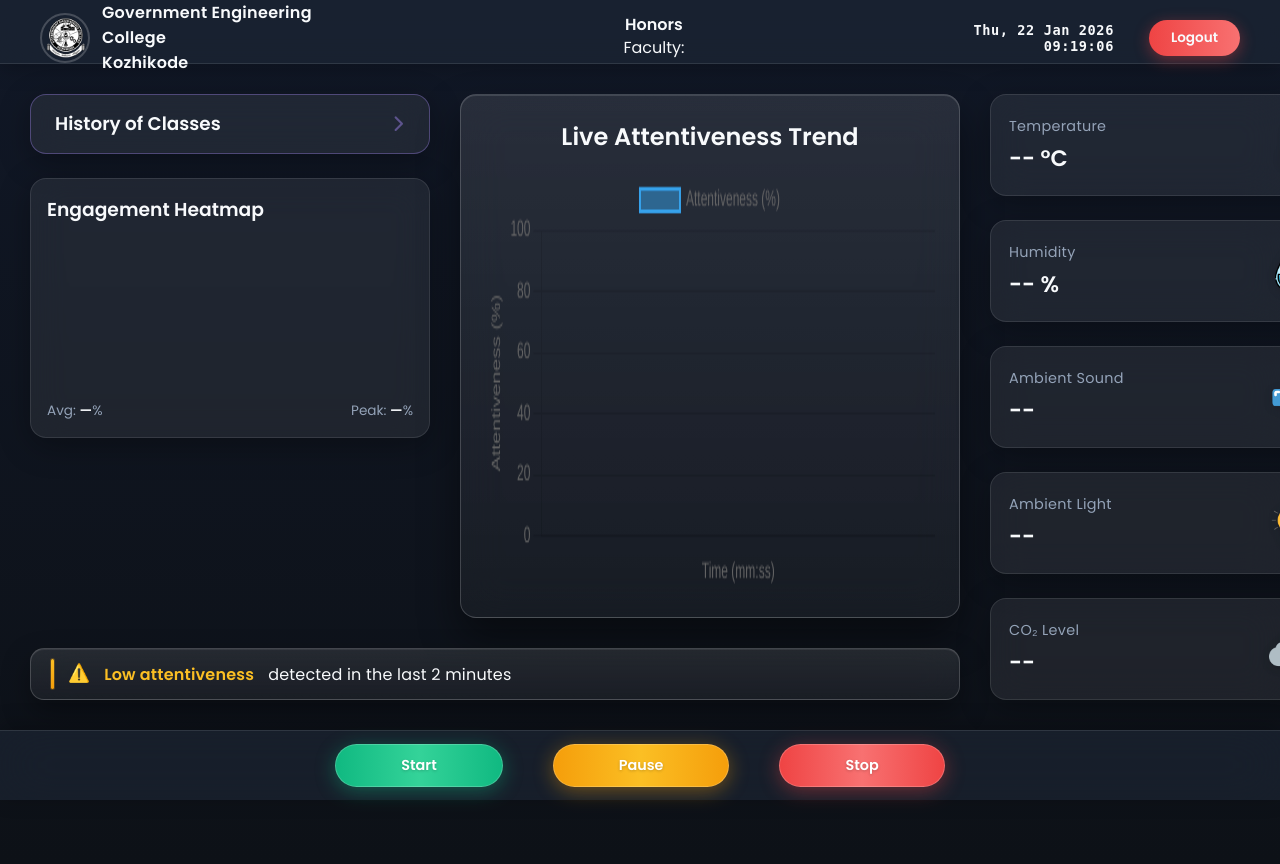
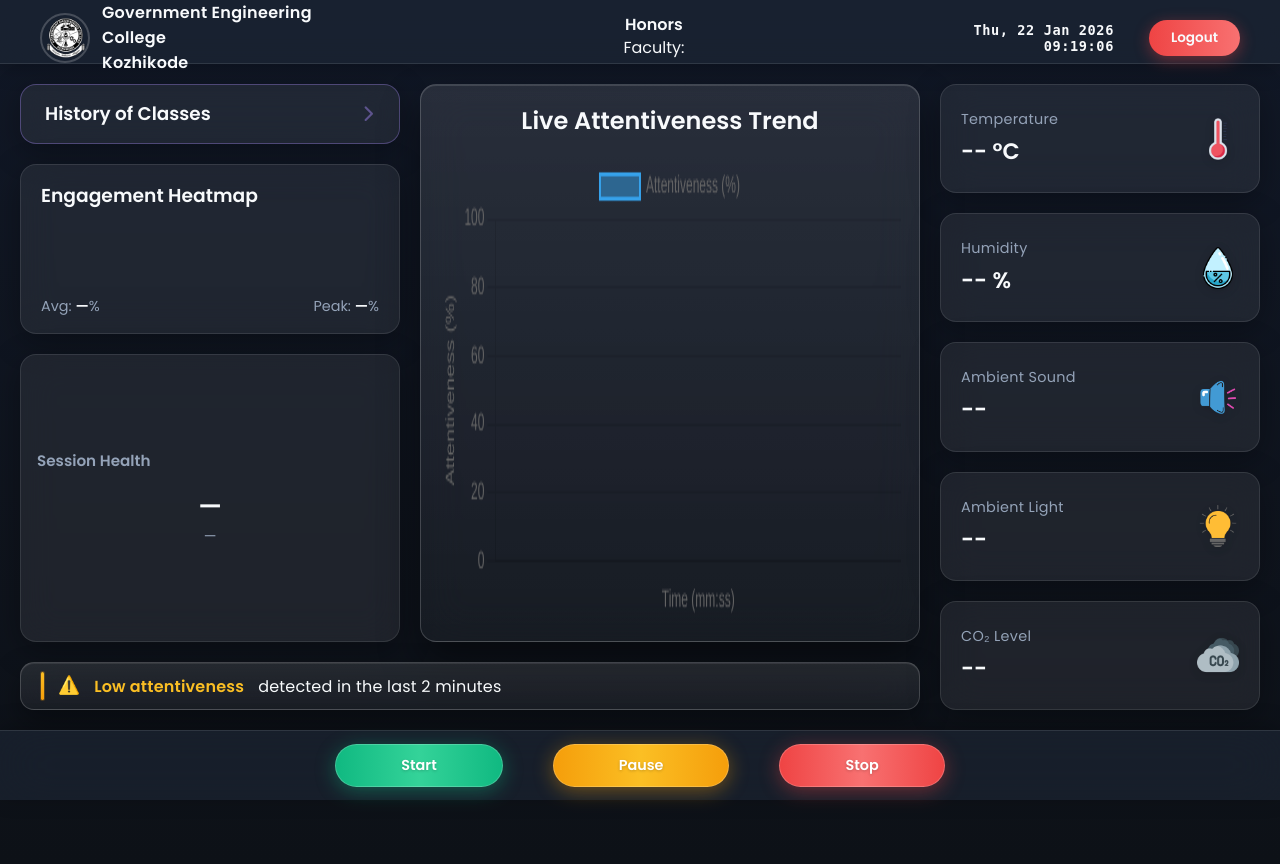
Before and after one commit to natjoecodes/student-engagement-system, a Flask app: page /dashboard in a window 1280 px wide. Run offline with Flask 3, Linux system fonts and the light colour scheme; the visitor is signed in with stand-in values (Sample User, id 1).

Commit message:
bad_update

```diff
--- /dev/null
+++ b/dashboard-server/static/mediaqueries.css
@@ -0,0 +1,194 @@
+/* ==========================================================================
+   MEDIA QUERIES — LANDSCAPE ONLY DASHBOARD
+   File: mediaqueries.css
+   Purpose:
+   - Enforce landscape-only usage
+   - Stabilize layout on short landscape screens
+   - Prevent grid collapse & uneven gaps
+   ====================================s====================================== */
+
+
+/* =========================================================
+   1. HARD BLOCK PORTRAIT MODE
+   ========================================================= */
+
+@media (orientation: portrait) {
+
+  body {
+    overflow: hidden;
+  }
+
+  body::before {
+    content: "Please rotate your device to landscape mode";
+    position: fixed;
+    inset: 0;
+    z-index: 999999;
+
+    display: flex;
+    align-items: center;
+    justify-content: center;
+
+    background: #0d1117;
+    color: #f8fafc;
+
+    font-size: 1.2rem;
+    font-weight: 600;
+    text-align: center;
+    padding: 24px;
+  }
+
+  .navbar,
+  .dashboard-container,
+  .bottom-controls {
+    display: none !important;
+  }
+}
+
+
+/* =========================================================
+   2. BASE LANDSCAPE SAFETY NET
+   ========================================================= */
+
+@media (orientation: landscape) {
+
+  body {
+    overflow: hidden;
+  }
+
+  .dashboard-container {
+    overflow-y: auto;
+    overflow-x: hidden;
+  }
+
+  /* Prevent grid children from forcing overflow */
+  .left-panel,
+  .center-panel,
+  .right-panel {
+    min-height: 0;
+  }
+}
+
+
+/* =========================================================
+   3. SHORT LANDSCAPE SCREENS (MOST IMPORTANT FIX)
+   Applies to:
+   - Laptops
+   - Split windows
+   - 13–14 inch displays
+   ========================================================= */
+
+@media (orientation: landscape) and (max-height: 820px) {
+
+  /* Reduce global spacing slightly */
+  .dashboard-container {
+    padding: 20px;
+    gap: 20px;
+  }
+
+  .left-panel {
+    gap: 20px;
+  }
+
+  .right-panel {
+    gap: 20px;
+  }
+
+  .heatmap-card {
+    min-height: 170px;
+  }
+
+  .heatmap-grid {
+    margin: 12px 0;
+  }
+
+  /* Session Health card MUST NOT stretch unevenly */
+  .session-insight-card {
+    justify-content: center;
+    padding: 16px;
+  }
+
+  .session-insight-card h3 {
+    margin-bottom: 8px;
+  }
+
+  .insight-breakdown {
+    display: none;
+  }
+
+  .insight-sub {
+    display: none;
+  }
+
+  .insight-value {
+    font-size: 1.6rem;
+  }
+
+  /* Chart padding reduction */
+  .chart-wrapper {
+    padding: 18px;
+  }
+
+  /* Alert bar height safety */
+  .scoped-alert {
+    min-height: 48px;
+  }
+}
+
+@media (orientation: landscape) and (max-height: 720px) {
+  .heatmap-card {
+    min-height: 150px;
+  }
+}
+
+/* =========================================================
+   4. VERY SHORT LANDSCAPE (EDGE CASE)
+   < 720px height
+   ========================================================= */
+
+@media (orientation: landscape) and (max-height: 720px) {
+
+  .dashboard-container {
+    padding: 16px;
+    gap: 16px;
+  }
+
+  .left-panel,
+  .right-panel {
+    gap: 16px;
+  }
+
+  .heatmap-card {
+    height: 120px;
+    min-height: 120px;
+  }
+
+  .insight-value {
+    font-size: 1.4rem;
+  }
+
+  .chart-wrapper {
+    padding: 14px;
+  }
+
+  /* Buttons stay usable */
+  .bottom-controls button {
+    padding: 8px 50px;
+    font-size: 0.85rem;
+  }
+}
+
+
+/* =========================================================
+   5. NARROW LANDSCAPE WIDTH SAFETY
+   Prevents column squeeze distortion
+   ========================================================= */
+
+@media (orientation: landscape) and (max-width: 1100px) {
+
+  .dashboard-container {
+    grid-template-columns:
+      minmax(280px, 340px)
+      minmax(360px, 1fr)
+      minmax(260px, 300px);
+  }
+}
--- a/dashboard-server/static/script.js
+++ b/dashboard-server/static/script.js
@@ -21,6 +21,26 @@ document.addEventListener("DOMContentLoaded", () => {
 
   let timetableData = {};
   let facultyData = {};
+
+  const INSIGHTS = [
+  "health",
+  "timeBelow",
+  "pattern"
+];
+
+let currentInsightIndex = 0;
+let forcedInsight = null;
+let forceTimeout = null;
+
+const insightCard = document.getElementById("sessionInsightCard");
+const insightTitle = document.getElementById("insightTitle");
+const insightValue = document.getElementById("insightValue");
+const insightSub = document.getElementById("insightSub");
+
+const insightLabel = document.getElementById("insightLabel");
+const insightAvg = document.getElementById("insightAvg");
+const insightStability = document.getElementById("insightStability");
+const insightRisk = document.getElementById("insightRisk");
 
   /* ==========================================================================
      2. DATA FETCHING (API & JSON)
@@ -113,9 +133,11 @@ function renderHeatmap(data) {
   if (!grid) return;
   grid.innerHTML = "";
 
-  const columns = 12;
-  const rows = 3;
-  const maxCells = columns * rows;
+const columns = 12;
+const rows = getComputedStyle(document.getElementById("heatmapGrid"))
+  .gridTemplateRows.split(" ").length;
+
+const maxCells = columns * rows;
 
   if (!data.length) {
     for (let i = 0; i < maxCells; i++) {
@@ -151,6 +173,84 @@ function renderHeatmap(data) {
   peakEng.textContent = peak;
 }
 
+ /* ==========================================================================
+     3.1. SESSION INSIGHTS LOGIC
+     ========================================================================== */
+
+
+function computeSessionHealth() {
+  if (!attentionData.length) return null;
+
+  const avg =
+    attentionData.reduce((a, b) => a + b, 0) / attentionData.length;
+
+  const volatility =
+    Math.sqrt(
+      attentionData
+        .map(v => Math.pow(v - avg, 2))
+        .reduce((a, b) => a + b, 0) / attentionData.length
+    );
+
+  let health = Math.round(avg - volatility / 2);
+  health = Math.max(0, Math.min(100, health));
+
+  return { health, volatility };
+}
+
+function computeTimeBelowThreshold(threshold = 40) {
+  return attentionData.filter(v => v < threshold).length * 5; // seconds
+}
+
+function renderInsight(type) {
+  if (type === "health") {
+  const data = computeSessionHealth();
+  if (!data) return;
+
+  const avg =
+    attentionData.reduce((a, b) => a + b, 0) / attentionData.length;
+
+  const volatility = data.volatility;
+  const health = data.health;
+
+  // Primary
+  insightTitle.textContent = "Session Health";
+  insightValue.textContent = `${health} / 100`;
+
+  // Label
+  let label = "Stable Engagement";
+  if (volatility > 25) label = "Highly Volatile";
+  else if (health < 60) label = "At Risk";
+
+  insightLabel.textContent = label;
+
+  // Breakdown
+  insightAvg.textContent = `Avg: ${Math.round(avg)}%`;
+  insightStability.textContent =
+    `Stability: ${volatility < 20 ? "High" : "Low"}`;
+  insightRisk.textContent =
+    `Risk: ${health < 60 ? "High" : "Low"}`;
+
+  // Context
+  insightSub.textContent =
+    volatility > 25
+      ? "Large fluctuations detected"
+      : "Consistent engagement pattern";
+}
+
+  if (type === "timeBelow") {
+    const seconds = computeTimeBelowThreshold();
+    insightTitle.textContent = "Low Attention Time";
+    insightValue.textContent = `${Math.floor(seconds / 60)}m ${seconds % 60}s`;
+    insightSub.textContent = "Below 40% attentiveness";
+  }
+
+  if (type === "pattern") {
+    insightTitle.textContent = "Engagement Pattern";
+    insightValue.textContent = "Early Drop-off";
+    insightSub.textContent = "Detected this session";
+  }
+}
+
   /* ==========================================================================
      4. SESSION CONTROL (START/PAUSE/STOP)
      ========================================================================== */
@@ -181,6 +281,19 @@ if (value === null) return; // skip this tick
     timeLabels.push(`${min}:${sec}`);
     attentionData.push(value);
     heatmapData.push(value);
+
+    const lowTime = computeTimeBelowThreshold();
+
+if (lowTime > 120 && forcedInsight !== "timeBelow") {
+  forcedInsight = "timeBelow";
+  renderInsight("timeBelow");
+
+  clearTimeout(forceTimeout);
+  forceTimeout = setTimeout(() => {
+    forcedInsight = null;
+    renderInsight("health");
+  }, 7000);
+}
 
     renderHeatmap(heatmapData);
     attentionChart.update();
@@ -280,6 +393,7 @@ function updateButtonStates() {
 
   // --- Initialize Components ---
   initAttentionChart();
+  renderInsight("health");
   updateDateTime();
   setInterval(updateDateTime, 1000);
 
@@ -435,3 +549,12 @@ function createSessionCard(s) {
 
   return card;
 }
+
+insightCard?.addEventListener("click", () => {
+  if (forcedInsight) return;
+
+  currentInsightIndex =
+    (currentInsightIndex + 1) % INSIGHTS.length;
+
+  renderInsight(INSIGHTS[currentInsightIndex]);
+});
--- a/dashboard-server/static/style.css
+++ b/dashboard-server/static/style.css
@@ -45,23 +45,30 @@ body {
    ========================================================================== */
 .dashboard-container {
   display: grid;
-  grid-template-columns: 400px minmax(500px, 1fr) 340px;
-  grid-template-rows: calc(100% - var(--alert-h) - var(--grid-gap)) var(--alert-h);
+  grid-template-columns:
+    minmax(320px, 380px)
+    minmax(420px, 1fr)
+    minmax(280px, 320px);
+  grid-template-rows: 1fr auto;
   gap: var(--grid-gap);
   height: calc(100vh - var(--navbar-h) - var(--controls-h));
   margin-top: var(--navbar-h);
-  margin-bottom: var(--controls-h);
   padding: var(--grid-gap);
-  overflow: hidden;
+  overflow-y: auto;
+  overflow-x: hidden;
+  padding-bottom: var(--grid-gap);
 }
 
 .left-panel {
   grid-column: 1;
   grid-row: 1;
   display: grid;
-  grid-template-rows: auto 1fr;
+  grid-template-rows: auto auto minmax(200px, 1fr);
+  grid-auto-rows: minmax(0, auto);
+  align-content: start;
   gap: var(--card-gap);
   min-height: 0;
+  overflow: visible;
 }
 
 .center-panel {
@@ -272,7 +279,7 @@ body {
   flex-direction: column;
   align-items: stretch;
   justify-content: flex-start;
-  padding: 18px;
+  padding: 20px;
   background: var(--card-bg);
   backdrop-filter: blur(18px);
   border-radius: var(--radius-lg);
@@ -400,23 +407,12 @@ body {
 
 /* --- Heatmap --- */
 .heatmap-card {
-  padding: 16px;
+  padding: 16px 20px;
   display: flex;
   flex-direction: column;
   justify-content: flex-start;
-}
-
-/* LOCKED HEATMAP HEIGHT */
-.heatmap-card {
-  height: 100%;
-  min-height: 260px;   /* adjust once, never again */
-  max-height: 260px;
-}
-
-/* Grid always occupies same space */
-.heatmap-grid {
-  flex: 1;
-  align-content: start;
+  min-height: 200px;
+  overflow: hidden;
 }
 
 /* Empty-state cells still take space */
@@ -426,16 +422,21 @@ body {
 
 .heatmap-grid {
   display: grid;
-  grid-template-columns: repeat(12, 1fr);
+  grid-template-columns: minmax(0, 1fr);
+  grid-template-rows: repeat(2, 1fr);
+  grid-auto-rows: column;
   gap: 6px;
-  margin: 16px 0;
+  margin: 12px 0 10px;
+  width: 100%;
+  flex: 1;
+  min-height: 0;
 }
 
 .heatmap-cell {
-  aspect-ratio: 1 / 1;
-  border-radius: var(--radius-md);
-  background: rgba(255,255,255,0.08);
-  transition: transform 0.2s ease;
+  border-radius: 4px;
+  background: rgba(255,255,255,0.12);
+  width: 100%;
+  height: 100%;
 }
 
 .heatmap-cell:hover { transform: scale(1.08); }
@@ -443,11 +444,81 @@ body {
 .heatmap-footer {
   display: flex;
   justify-content: space-between;
-  font-size: 0.85rem;
+  font-size: 0.90rem;
   color: var(--muted);
 }
 
 .heatmap-footer b { color: var(--text); }
+
+/* ==========================================================================
+   4.1 SESSION INSIGHT CARDS
+   ========================================================================== */
+
+.session-insight-card {
+  flex: 1;
+  display: flex;
+  flex-direction: column;
+  justify-content: center;
+  cursor: pointer;
+  justify-content: center;
+  text-align: center;
+}
+
+.session-insight-card h3 {
+  font-size: 0.95rem;
+  color: var(--muted);
+  margin-bottom: 10px;
+}
+
+.session-insight-card {
+  gap: 14px;
+}
+
+/* Big number */
+.insight-main {
+  display: flex;
+  flex-direction: column;
+  align-items: center;
+}
+
+.insight-value {
+  font-size: 2.6rem;
+  font-weight: 700;
+  line-height: 1;
+}
+
+.insight-label {
+  margin-top: 6px;
+  font-size: 0.9rem;
+  font-weight: 500;
+  color: var(--muted);
+}
+
+/* Breakdown row */
+.insight-breakdown {
+  display: flex;
+  justify-content: space-between;
+  font-size: 0.8rem;
+  color: var(--muted);
+}
+
+/* Context line */
+.insight-sub {
+  font-size: 0.8rem;
+  color: var(--muted);
+}
+
+.insight-main {
+  font-size: 2rem;
+  font-weight: 600;
+  color: var(--text);
+}
+
+.insight-sub {
+  margin-top: 6px;
+  font-size: 0.85rem;
+  color: var(--muted);
+}
 
 /* ==========================================================================
    5. MODALS
--- a/dashboard-server/templates/dashboard.html
+++ b/dashboard-server/templates/dashboard.html
@@ -9,6 +9,7 @@
     <script src="https://cdn.jsdelivr.net/npm/chart.js"></script>
 
     <link rel="stylesheet" href="{{ url_for('static', filename='style.css') }}" />
+    <link rel="stylesheet" href="{{ url_for('static', filename='mediaqueries.css') }}">
 </head>
 <body>
 
@@ -45,15 +46,33 @@
 
 </div>
 
-            <div class="card heatmap-card">
-  <h3>Engagement Heatmap</h3>
+  <div class="card heatmap-card">
+    <h3>Engagement Heatmap</h3>
+    <div class="heatmap-grid" id="heatmapGrid"></div>
+    <div class="heatmap-footer">
+      <span>Avg: <b id="avgEng">—</b>%</span>
+      <span>Peak: <b id="peakEng">—</b>%</span>
+    </div>
+  </div>
 
-  <div class="heatmap-grid" id="heatmapGrid"></div>
+  <div class="card session-insight-card" id="sessionInsightCard">
+  <h3 id="insightTitle">Session Health</h3>
 
-  <div class="heatmap-footer">
-    <span>Avg: <b id="avgEng">—</b>%</span>
-    <span>Peak: <b id="peakEng">—</b>%</span>
+  <!-- Primary verdict -->
+  <div class="insight-main">
+    <span class="insight-value" id="insightValue">—</span>
+    <span class="insight-label" id="insightLabel">—</span>
   </div>
+
+  <!-- Breakdown -->
+  <div class="insight-breakdown" id="insightBreakdown">
+    <span id="insightAvg">Avg: —%</span>
+    <span id="insightStability">Stability: —</span>
+    <span id="insightRisk">Risk: —</span>
+  </div>
+
+  <!-- Context line -->
+  <div class="insight-sub" id="insightSub"></div>
 </div>
         </div>
 
```
Also changed, not shown: attention-engine/data/sessions.db.
